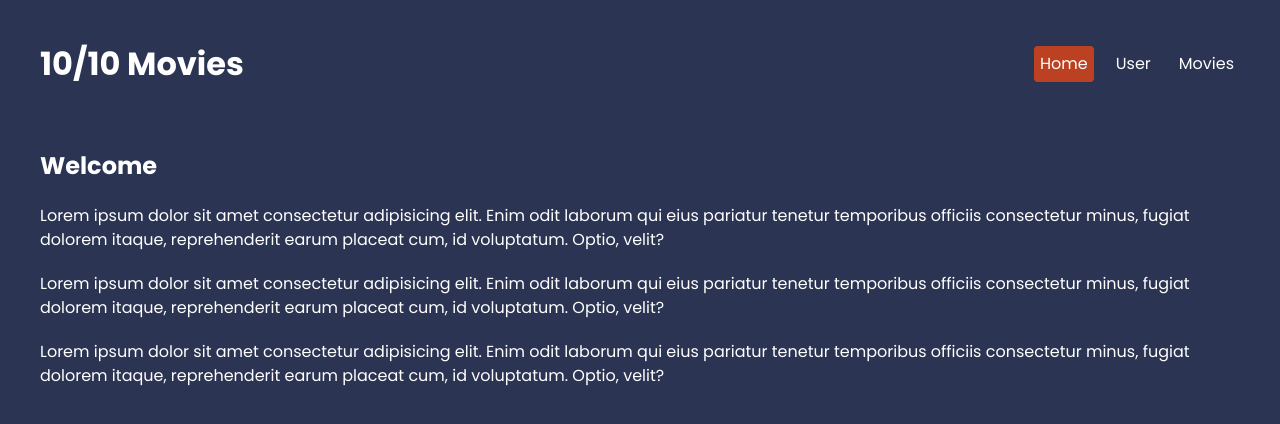
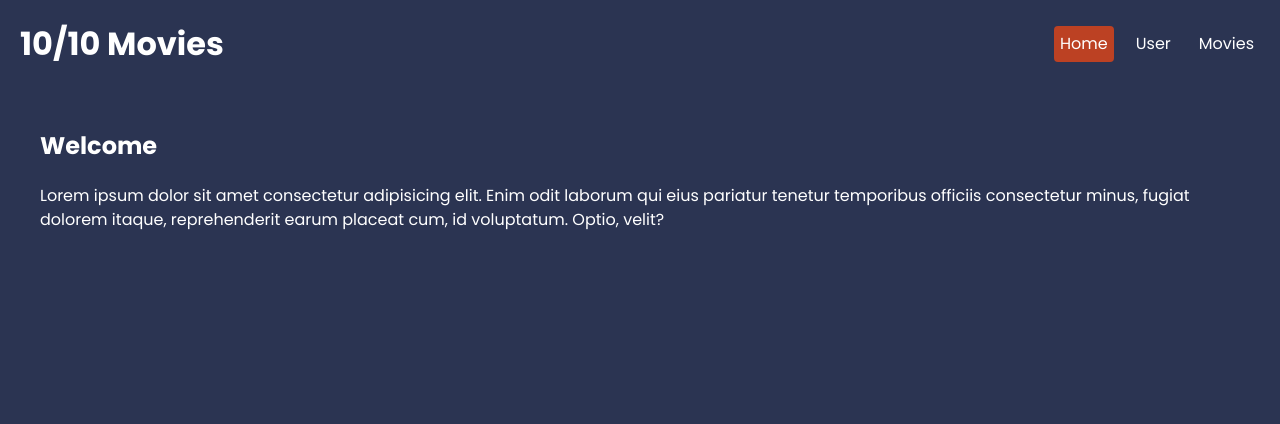
Before and after one commit to AkiVonAkira/MovieReactClient, a React (Vite) app: page / in a window 1280 px wide. Shown: the top 424 px of the page. Built offline with nearby package versions, Linux system fonts and the light colour scheme.

Commit message:
fetches all users
fetches all users and displays their name and email in a card.
preliminary work on adding genre to the person.
more styling :p

```diff
--- a/src/GlobalStyles.jsx
+++ b/src/GlobalStyles.jsx
@@ -6,13 +6,23 @@ const GlobalStyles = createGlobalStyle`
     line-height: 1.5;
     font-weight: 400;
 
+    color-scheme: light dark;
+
+    font-synthesis: none;
+    text-rendering: optimizeLegibility;
+    -webkit-font-smoothing: antialiased;
+    -moz-osx-font-smoothing: grayscale;
+    -webkit-text-size-adjust: 100%;
+
     --primary: #bc4123;
     --secondary: #2b3452;
   }
 
   body {
+    min-width: 320px;
+    min-height: 100vh;
+    padding: 0;
     margin: 0;
-    padding: 20px;
     font-family: "Poppins";
     background: var(--secondary);
   }
@@ -20,6 +30,7 @@ const GlobalStyles = createGlobalStyle`
   * {
     color: #fff;
     margin: 0;
+    padding: 0;
   }
 
   p {
@@ -27,12 +38,19 @@ const GlobalStyles = createGlobalStyle`
   }
 
   button {
-    border: 0;
-    padding: 8px;
-    border-radius: 4px;
+    display: flex;
+    background-color: var(--primary);
+    font-size: 1em;
     color: #fff;
-    background: var(--primary);
+    border: none;
+    padding: 1em 2em;
+    margin-left: 0.5em;
+    border-radius: 0.5rem;
     cursor: pointer;
+    &:hover {
+      background-color: #c20d0d;
+      box-shadow: 0 10px 20px -15px black;
+    }
   }
 `;
 
--- a/src/pages/Home.jsx
+++ b/src/pages/Home.jsx
@@ -14,18 +14,6 @@ export default function Home() {
         fugiat dolorem itaque, reprehenderit earum placeat cum, id voluptatum.
         Optio, velit?
       </p>
-      <p>
-        Lorem ipsum dolor sit amet consectetur adipisicing elit. Enim odit
-        laborum qui eius pariatur tenetur temporibus officiis consectetur minus,
-        fugiat dolorem itaque, reprehenderit earum placeat cum, id voluptatum.
-        Optio, velit?
-      </p>
-      <p>
-        Lorem ipsum dolor sit amet consectetur adipisicing elit. Enim odit
-        laborum qui eius pariatur tenetur temporibus officiis consectetur minus,
-        fugiat dolorem itaque, reprehenderit earum placeat cum, id voluptatum.
-        Optio, velit?
-      </p>
     </div>
   );
 }
--- a/src/pages/User.jsx
+++ b/src/pages/User.jsx
@@ -2,15 +2,29 @@ import React, { useState, useEffect } from "react";
 import api from "../apiConfig";
 import styled from "styled-components";
 
-const UserWrapper = styled.div`
+const PageContainer = styled.div`
   display: flex;
   flex-direction: column;
-  padding: 1rem;
+  flex-flow: row;
+  flex-wrap: wrap;
+  padding: 1.5rem;
   background-color: var(--primary);
   border-radius: 0.5rem;
   box-shadow: 0 10px 20px -15px black;
   gap: 1em;
 `;
+
+const UserWrapper = styled.div`
+  display: flex;
+  flex-direction: column;
+  flex-grow: 1;
+  padding: 0.5rem;
+  background-color: var(--secondary);
+  border-radius: 0.5rem;
+  box-shadow: 0 10px 20px -15px black;
+  gap: 1em;
+`;
+
 const FormWrapper = styled.div`
   display: flex;
   flex-direction: column;
@@ -19,16 +33,11 @@ const FormWrapper = styled.div`
 `;
 
 const UserDetails = styled.div`
-  margin-bottom: 20px;
-
-  h3 {
-    font-size: 18px;
-    margin-bottom: 10px;
-  }
-
-  p {
-    font-size: 14px;
-    color: #555;
+  display: flex;
+  flex-direction: column;
+  padding: 1em;
+  &::h1 {
+    box-shadow: 0 10px 20px -15px black;
   }
 `;
 
@@ -82,7 +91,7 @@ const StyledInputWrapper = styled.input`
 
 const StyledButton = styled.button`
   display: flex;
-  background-color: var(--secondary);
+  background-color: var(--primary);
   font-size: 1em;
   color: #fff;
   border: none;
@@ -91,71 +100,83 @@ const StyledButton = styled.button`
   border-radius: 0.5rem;
   cursor: pointer;
   &:hover {
-    background-color: #0056b3;
+    background-color: #c20d0d;
     box-shadow: 0 10px 20px -15px black;
   }
 `;
 
 export default function User() {
-  const [userData, setUserData] = useState(null);
-  const [genres, setGenres] = useState([]);
-  const [movies, setMovies] = useState([]);
+  const [userData, setUserData] = useState([]);
+  const [genreData, setGenreData] = useState([]);
+  const [personGenreData, setPersonGenreData] = useState([]);
   const [newGenre, setNewGenre] = useState("");
-  const [newMovie, setNewMovie] = useState("");
-  const [newRating, setNewRating] = useState("");
+  // const [movies, setMovies] = useState([]);
+  // const [newMovie, setNewMovie] = useState("");
+  // const [newRating, setNewRating] = useState("");
 
   useEffect(() => {
     fetchUserData();
+    fetchGenreData();
   }, []);
 
   const fetchUserData = async () => {
     try {
-      const response = await api.get("/api/user");
+      const response = await api.get("/api/person/");
       setUserData(response.data);
-      setGenres(response.data.genres);
-      setMovies(response.data.movies);
     } catch (error) {
-      console.log(error);
+      console.error(error);
     }
   };
 
-  const addGenre = async () => {
+  const fetchGenreData = async () => {
     try {
-      const response = await api.post("/api/user/genres", { genre: newGenre });
-      setGenres([...genres, response.data]);
-      setNewGenre("");
+      const response = await api.get("/api/genre/");
+      setGenreData(response.data);
     } catch (error) {
-      console.log(error);
+      console.error(error);
     }
   };
 
-  const addMovie = async () => {
+  const fetchPersonGenreData = async (personName) => {
     try {
-      const response = await api.post("/api/user/movies", {
-        movie: newMovie,
-        rating: newRating,
-      });
-      setMovies([...movies, response.data]);
-      setNewMovie("");
-      setNewRating("");
+      const response = await api.get(`/api/person/genre?name=${personName}`);
+      setPersonGenreData(response.data);
     } catch (error) {
-      console.log(error);
+      console.error(error);
     }
   };
 
+  const addGenreToPerson = async (personId, genreId) => {
+    try {
+      const response = await api.post("/api/person/genre", {
+        PersonId: personId,
+        GenreId: genreId,
+      });
+      console.log(response.data);
+    } catch (error) {
+      console.error(error);
+    }
+  };
+
+  const addMovie = () => {
+    //
+  };
+
   return (
-    <UserWrapper>
-      {userData && (
+    <PageContainer>
+      {userData.length > 0 ? (
+        userData.map((person, index) => (
+          <UserWrapper key={person.personId}>
             <UserDetails>
-          <h3>Name: {userData.name}</h3>
-          <p>Email: {userData.email}</p>
+              <h1>User</h1>
+              <h3>Name: {person.name}</h3>
+              <p>Email: {person.email}</p>
             </UserDetails>
-      )}
             <FormWrapper>
               <SectionHeading>Genres</SectionHeading>
               <List>
-          {genres.map((genre) => (
-            <ListItem key={genre.id}>{genre.name}</ListItem>
+                {personGenreData[index]?.map((genre) => (
+                  <ListItem key={genre}>{genre}</ListItem>
                 ))}
               </List>
               <Form>
@@ -165,12 +186,18 @@ export default function User() {
                   placeholder="Genre"
                   onChange={(e) => setNewGenre(e.target.value)}
                 />
-          <StyledButton onClick={addGenre}>Add Genre</StyledButton>
+                <StyledButton
+                  onClick={() =>
+                    addGenreToPerson(person.personId, genreData.genreId)
+                  }
+                >
+                  Add Genre
+                </StyledButton>
               </Form>
             </FormWrapper>
             <FormWrapper>
               <SectionHeading>Movies</SectionHeading>
-        <List>
+              {/* <List>
                 {movies.map((movie) => (
                   <ListItem key={movie.id}>
                     {movie.name} - Rating: {movie.rating}
@@ -191,8 +218,13 @@ export default function User() {
                   onChange={(e) => setNewRating(e.target.value)}
                 />
                 <StyledButton onClick={addMovie}>Add Movie</StyledButton>
-        </Form>
+              </Form> */}
             </FormWrapper>
           </UserWrapper>
+        ))
+      ) : (
+        <p>Loading user data...</p>
+      )}
+    </PageContainer>
   );
 }
```
Lines whose indentation alone changed are shown as unchanged.
